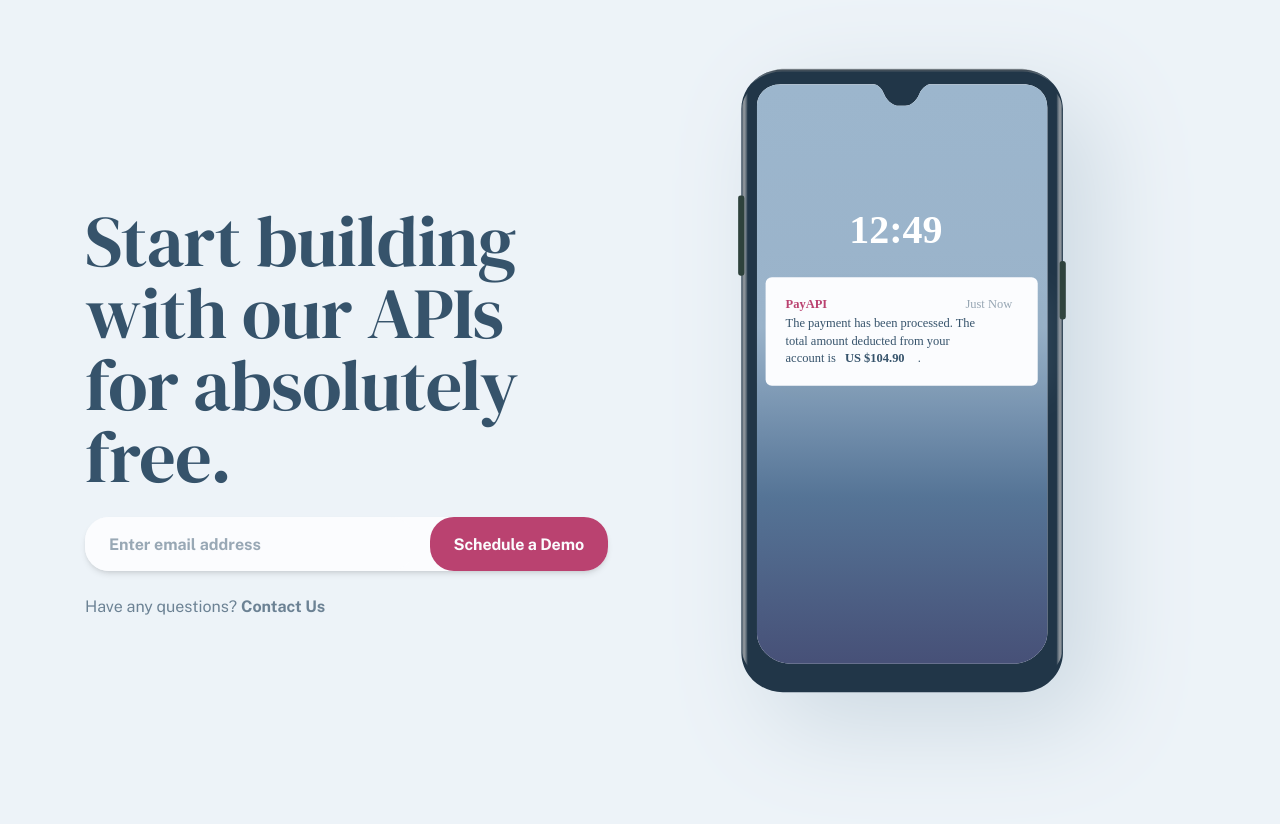
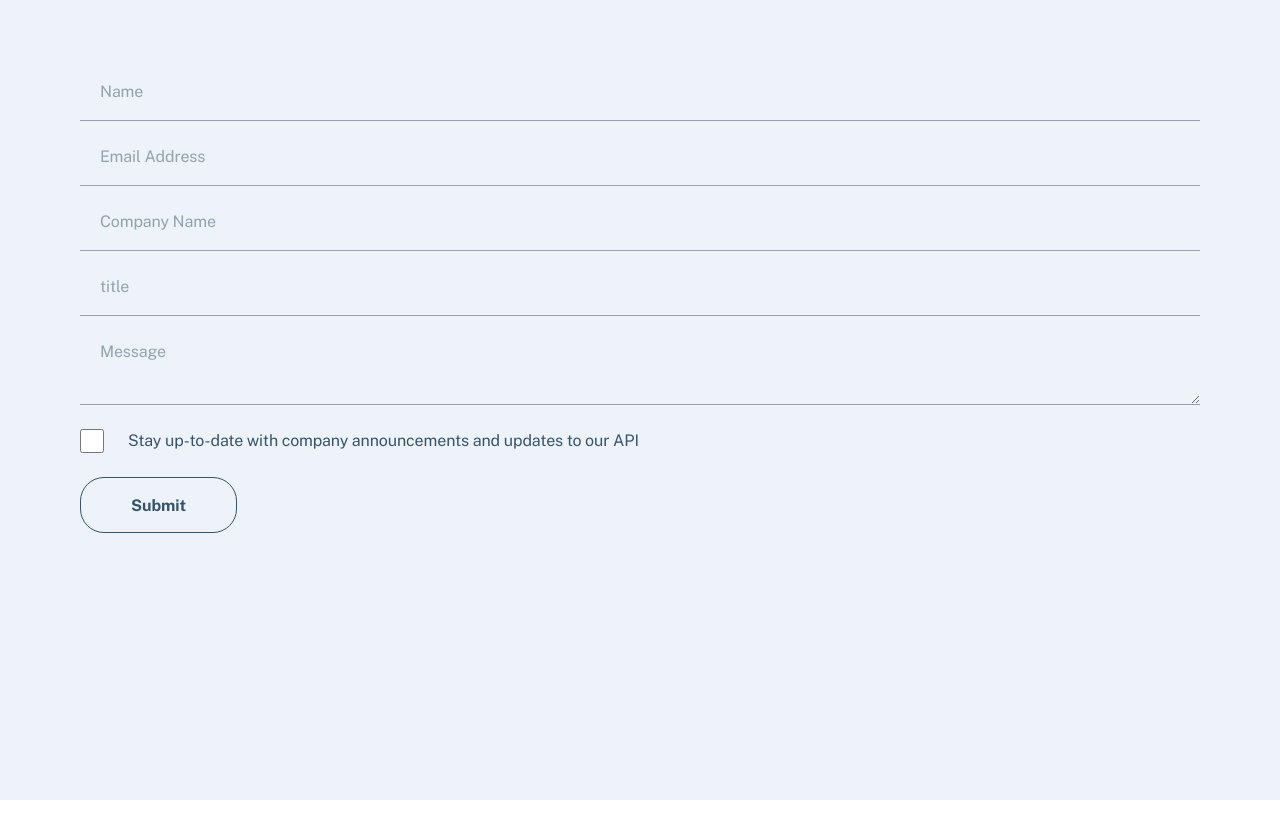
Before and after one commit to zetmosoma10/payapi, a React (Vite) app: page / in a window 1280 px wide. After the commit the page ends 800 px from the top, so only its background shows below. Built offline with nearby package versions, Linux system fonts and the light colour scheme.

Commit message:
build form component

```diff
--- a/src/App.tsx
+++ b/src/App.tsx
@@ -1,10 +1,11 @@
 import SideBar from "./components/SideBar";
+import ContactForm from "./pages/Contacts/components/ContactForm";
 import Hero from "./pages/Home/sections/Hero";
 
 function App() {
   return (
     <div className="relative bg-background_color min-h-screen overflow-hidden">
-      <Hero />
+      <ContactForm />
     </div>
   );
 }
--- a/src/index.css
+++ b/src/index.css
@@ -37,6 +37,13 @@
     @apply text-water_white border px-8 border-water_white hover:border-0 focus:border-0 bg-transparent hover:bg-water_white focus:bg-water_white  hover:text-mirage_blue focus:text-mirage_blue;
   }
 
+  .input {
+    @apply block bg-transparent placeholder:text-san_juan_blue placeholder:text-opacity-50
+      placeholder:text-base placeholder:tracking-[0.12] border-b border-b-san_juan_blue
+      border-opacity-50 pb-4 w-full outline-none indent-5 text-base
+      text-san_juan_blue tracking-[-0.12px] focus:border-opacity-100;
+  }
+
   /* Grids */
   .grid-1x2 {
     grid-template-columns: repeat(2, 1fr);
--- /dev/null
+++ b/src/pages/Contacts/components/ContactForm.tsx
@@ -0,0 +1,39 @@
+import Button from "../../../components/Button";
+
+const ContactForm = () => {
+  return (
+    <form className="space-y-6 m-20">
+      <input className="input" type="text" placeholder="Name" />
+      <div>
+        <input className="input" type="email" placeholder="Email Address" />
+        <small className="text-charm_pink ml-5 hidden">
+          This field can't be empty
+        </small>
+      </div>
+      <input className="input" type="text" placeholder="Company Name" />
+      <input className="input" type="text" placeholder="title" />
+      <textarea className="input" placeholder="Message"></textarea>
+      <div className="flex items-center  space-x-6">
+        <input
+          className="w-6 h-6 checked:bg-dark_pink"
+          type="checkbox"
+          id="checkbox"
+        />
+        <label
+          className="text-base text-san_juan_blue tracking-[-0.12px] "
+          htmlFor="checkbox"
+        >
+          Stay up-to-date with company announcements and updates to our API
+        </label>
+      </div>
+      <Button
+        classNames="btn-secondary px-[50px] text-san_juan_blue hover:border-0
+            border-san_juan_blue hover:bg-san_juan_blue hover:text-water_white"
+      >
+        Submit
+      </Button>
+    </form>
+  );
+};
+
+export default ContactForm;
```
